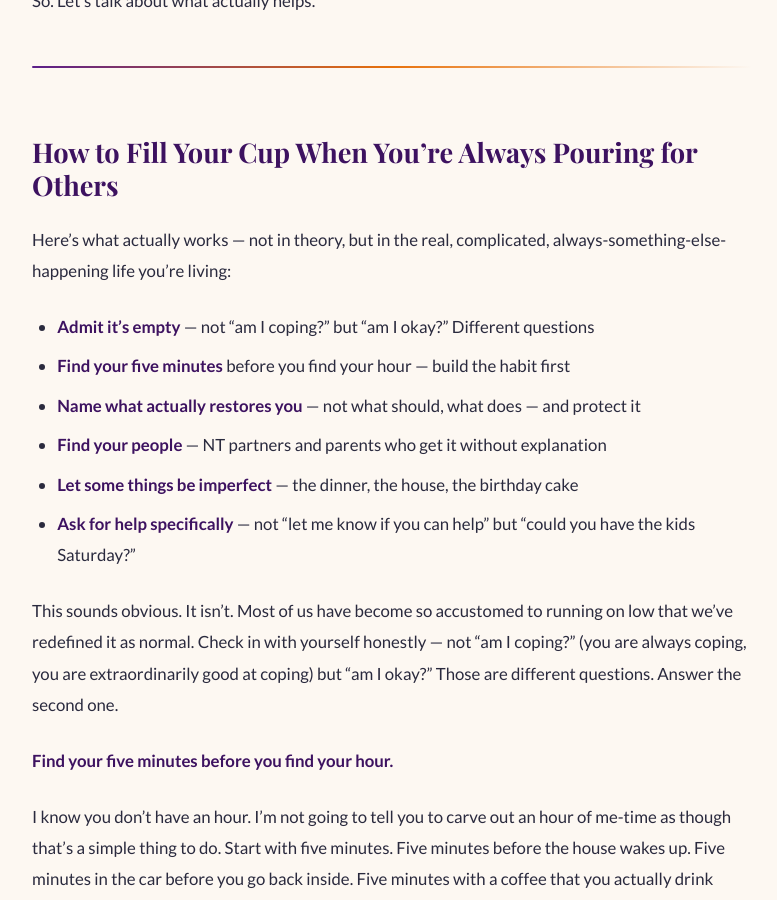
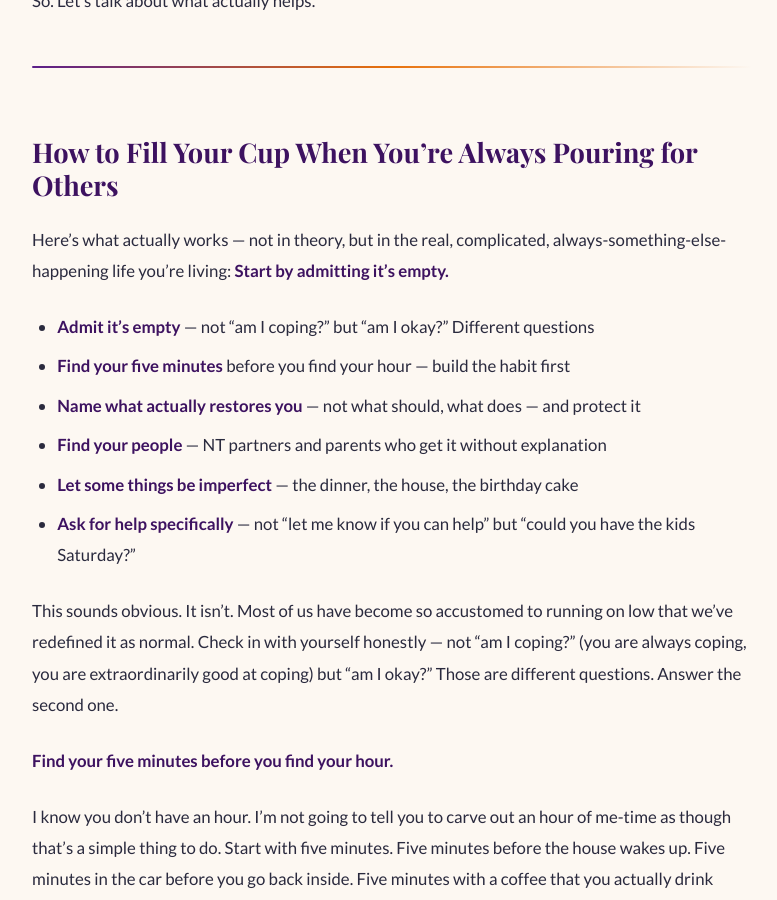
Before and after one commit to stixxnicky-lpa/loveparentingandautism, a Jekyll site: the page built from _posts/2025-06-09-you-cannot-pour-from-an-empty-cup.md, in a window 1280 px wide and 900 px high, scrolled down 2750 px. Shown: the whole window, without its empty margins (248-1025 px from the left). Built offline with Jekyll 4.4.1, drawn with Linux system fonts in a browser that asks for light colours; some web fonts are replaced.

Commit message:
Update 2025-06-09-you-cannot-pour-from-an-empty-cup.md

```diff
--- a/_posts/2025-06-09-you-cannot-pour-from-an-empty-cup.md
+++ b/_posts/2025-06-09-you-cannot-pour-from-an-empty-cup.md
@@ -62,7 +62,7 @@ So. Let's talk about what actually helps.
 ## How to Fill Your Cup When You're Always Pouring for Others
 
 Here's what actually works — not in theory, but in the real, complicated, always-something-else-happening life you're living:
-
+**Start by admitting it's empty.**
 - **Admit it's empty** — not "am I coping?" but "am I okay?" Different questions
 - **Find your five minutes** before you find your hour — build the habit first
 - **Name what actually restores you** — not what should, what does — and protect it
```
